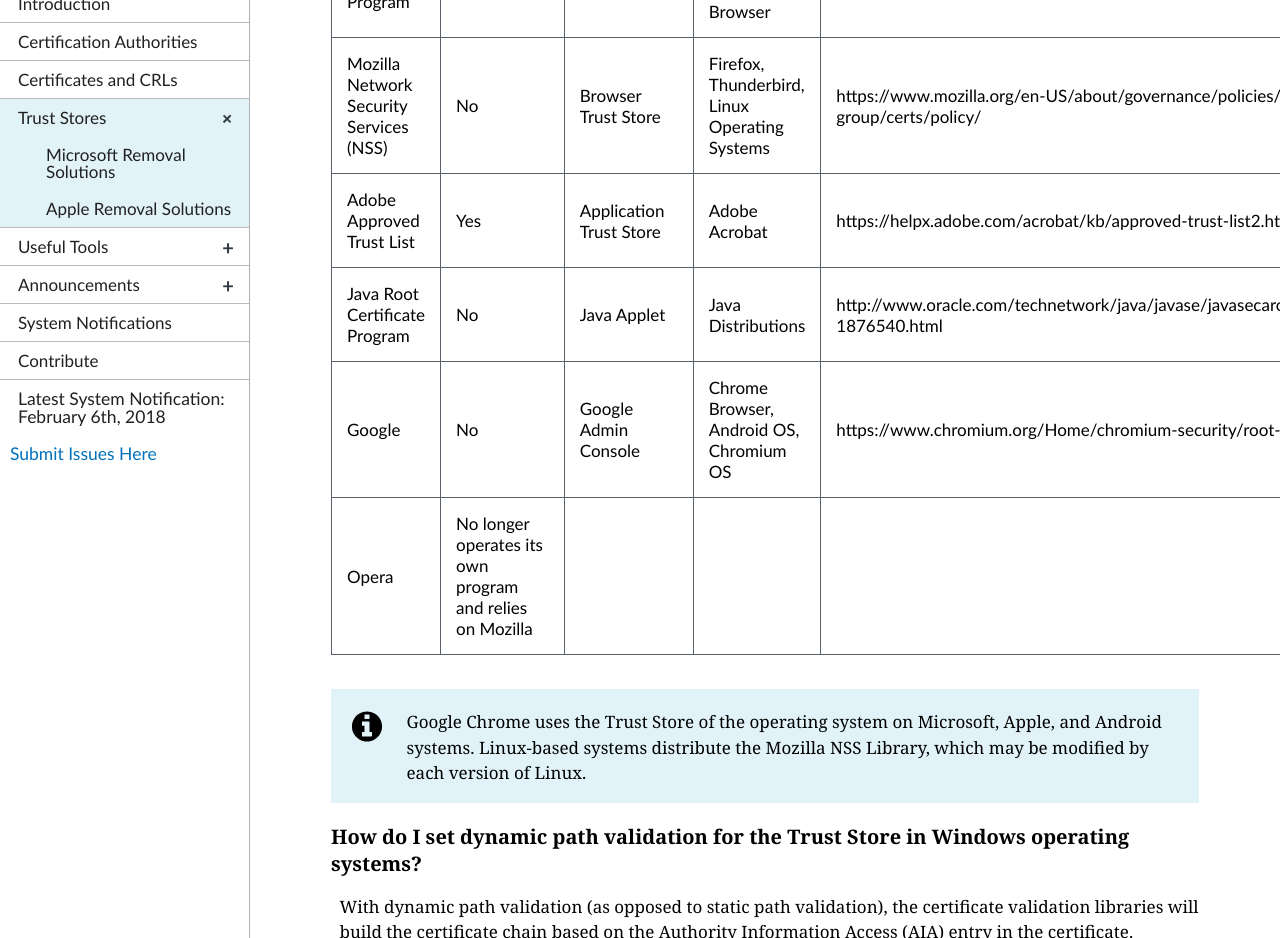
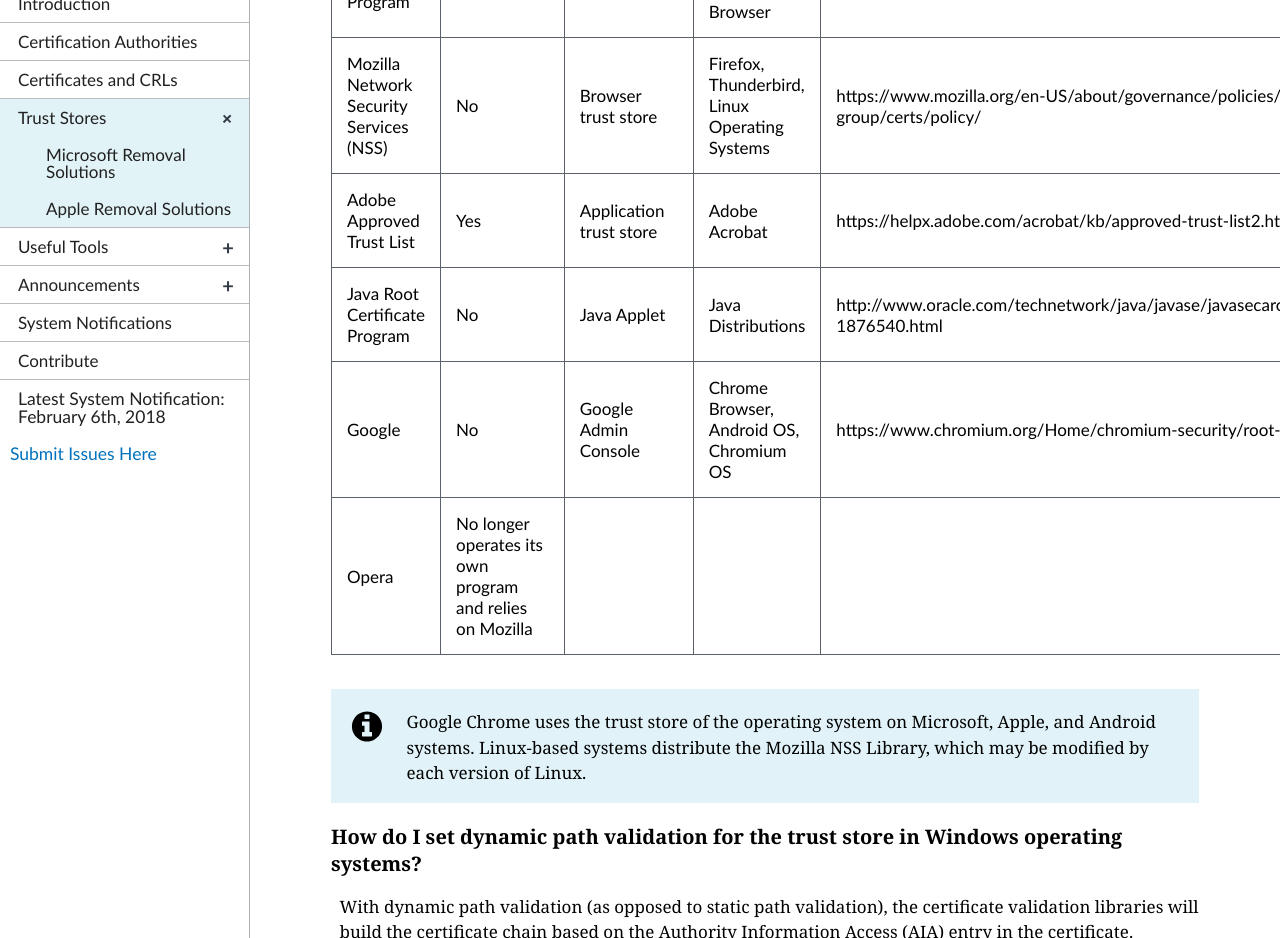
Before and after one commit to GSA/fpki-guides, a Jekyll site: the page built from _truststores/00_index.md, in a window 1280 px wide and 1400 px high, scrolled down 1229 px. Shown: the part 175-1113 px from the top of the window. Built offline with Jekyll 4.4.1, drawn with Linux system fonts in a browser that asks for light colours; nearby versions of some CDN libraries; library files that are not in the unit come from our copies; some of the changed text lies outside the part shown.

Commit message:
Update 00_index.md
Lower-cased "trust store"; fixed title words/link

```diff
--- a/_truststores/00_index.md
+++ b/_truststores/00_index.md
@@ -29,16 +29,16 @@
 ---|---|---|---|---
 Microsoft Trusted Root Certificate Program|Yes (pending removal)|Microsoft Management Console|Windows OS, Internet Explorer Browser, Outlook|http://aka.ms/RootCert
 Apple Root Certificate Program|Yes (pending removal)|Keychain Access Utility|macOS, iOS, tvOS, WatchOS, Safari Browser|https://www.apple.com/certificateauthority/ca_program.html
-Mozilla Network Security Services (NSS)|No |Browser Trust Store|Firefox, Thunderbird, Linux Operating Systems|https://www.mozilla.org/en-US/about/governance/policies/security-group/certs/policy/
-Adobe Approved Trust List|Yes|Application Trust Store|Adobe Acrobat|https://helpx.adobe.com/acrobat/kb/approved-trust-list2.html
+Mozilla Network Security Services (NSS)|No |Browser trust store|Firefox, Thunderbird, Linux Operating Systems|https://www.mozilla.org/en-US/about/governance/policies/security-group/certs/policy/
+Adobe Approved Trust List|Yes|Application trust store|Adobe Acrobat|https://helpx.adobe.com/acrobat/kb/approved-trust-list2.html
 Java Root Certificate Program|No|Java Applet|Java Distributions|http://www.oracle.com/technetwork/java/javase/javasecarootcertsprogram-1876540.html
 Google|No|Google Admin Console|Chrome Browser, Android OS, Chromium OS|https://www.chromium.org/Home/chromium-security/root-ca-policy
 Opera|No longer operates its own program and relies on Mozilla
 
-{% include alert-info.html content="Google Chrome uses the Trust Store of the operating system on Microsoft, Apple, and Android systems. Linux-based systems distribute the Mozilla NSS Library, which may be modified by each version of Linux." %}
+{% include alert-info.html content="Google Chrome uses the trust store of the operating system on Microsoft, Apple, and Android systems. Linux-based systems distribute the Mozilla NSS Library, which may be modified by each version of Linux." %}
 
 
-### How do I set dynamic path validation for the Trust Store in Windows operating systems?
+### How do I set dynamic path validation for the trust store in Windows operating systems?
 
 With dynamic path validation (as opposed to static path validation), the certificate validation libraries will build the certificate chain based on the Authority Information Access (AIA) entry in the certificate.
 
```
Also changed, not shown: other parts of _truststores/00_index.md (+6 -6 lines).
